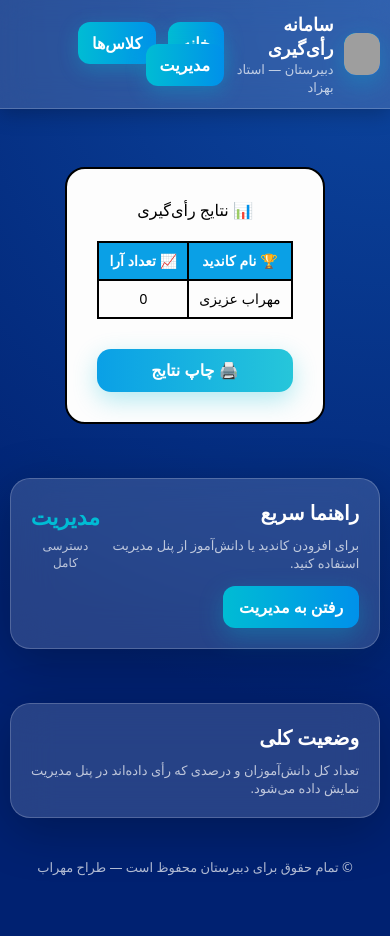
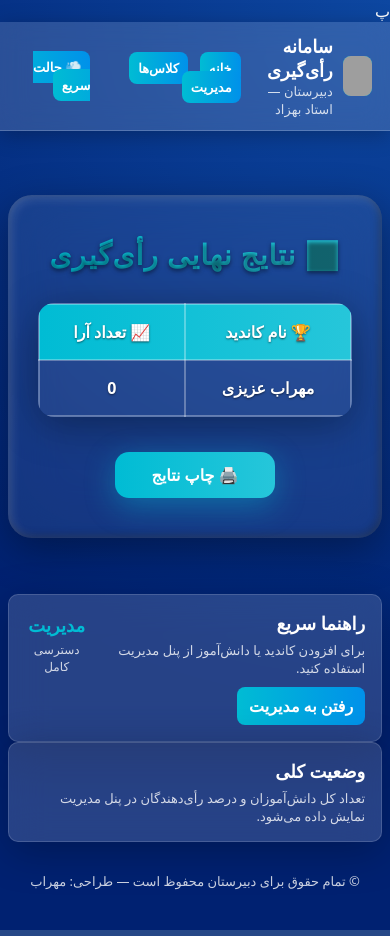
Before and after one commit to mehrab138787/shora, a Flask app: page /admin/print_results in a window 390 px wide. Run offline with Flask 3, Linux system fonts and the light colour scheme; data comes from the database, SQL or seed files in the repository; both versions use the stored data as it was after the commit; data that the repository does not hold is empty; some web fonts are replaced; grey boxes are pictures that could not be loaded.

Commit message:
Update UI: 3D interactive mobile cards

```diff
--- a/app.py
+++ b/app.py
@@ -1,4 +1,4 @@
-from flask import Flask, render_template, request, redirect, url_for, flash
+from flask import Flask, render_template, request, redirect, url_for, flash, session
 import sqlite3
 import os
 
@@ -155,22 +155,32 @@ def init_db():
     conn.commit()
     conn.close()
 
+# 🟢 --- سیستم انتخاب تم --- 🟢
+@app.route("/set_theme/<mode>")
+def set_theme(mode):
+    if mode in ["glass", "fast"]:
+        session["theme"] = mode
+    return redirect(request.referrer or url_for("home"))
+
 # روت‌ها
 @app.route("/")
 def home():
-    return render_template("home.html")
+    theme = session.get("theme", "glass")
+    return render_template("home.html", theme=theme)
 
 @app.route("/classes")
 def select_class():
+    theme = session.get("theme", "glass")
     conn = connect_db()
     cur = conn.cursor()
     cur.execute("SELECT id, name FROM classes ORDER BY name")
     classes = cur.fetchall()
     conn.close()
-    return render_template("select_class.html", classes=classes)
+    return render_template("select_class.html", classes=classes, theme=theme)
 
 @app.route("/class/<int:class_id>")
 def students_list(class_id):
+    theme = session.get("theme", "glass")
     search = request.args.get("search", "").strip()
     conn = connect_db()
     cur = conn.cursor()
@@ -191,10 +201,12 @@ def students_list(class_id):
                            students=students,
                            class_id=class_id,
                            class_name=class_name,
-                           search=search)
+                           search=search,
+                           theme=theme)
 
 @app.route("/vote/<int:class_id>/<int:student_id>", methods=["GET","POST"])
 def vote(class_id, student_id):
+    theme = session.get("theme", "glass")
     conn = connect_db()
     cur = conn.cursor()
     cur.execute("SELECT id, name, voted FROM students WHERE id=? AND class_id=?", (student_id, class_id))
@@ -215,7 +227,7 @@ def vote(class_id, student_id):
             cur.execute("SELECT id, name FROM candidates ORDER BY name")
             candidates = cur.fetchall()
             conn.close()
-            return render_template("vote.html", student=student, candidates=candidates, class_id=class_id)
+            return render_template("vote.html", student=student, candidates=candidates, class_id=class_id, theme=theme)
 
         for cid in candidate_ids:
             cur.execute("INSERT INTO votes(student_id, candidate_id) VALUES(?,?)", (student_id, cid))
@@ -229,10 +241,11 @@ def vote(class_id, student_id):
     cur.execute("SELECT id, name FROM candidates ORDER BY name")
     candidates = cur.fetchall()
     conn.close()
-    return render_template("vote.html", student=student, candidates=candidates, class_id=class_id)
+    return render_template("vote.html", student=student, candidates=candidates, class_id=class_id, theme=theme)
 
 @app.route("/admin")
 def admin_panel():
+    theme = session.get("theme", "glass")
     conn = connect_db()
     cur = conn.cursor()
     cur.execute("SELECT id, name FROM candidates ORDER BY name")
@@ -251,10 +264,11 @@ def admin_panel():
     voted_students = cur.fetchone()[0]
     conn.close()
     return render_template("admin_panel.html", candidates=candidates, results=results,
-                           total_students=total_students, voted_students=voted_students)
+                           total_students=total_students, voted_students=voted_students, theme=theme)
 
 @app.route("/admin/print_results")
 def print_results():
+    theme = session.get("theme", "glass")
     conn = connect_db()
     cur = conn.cursor()
     cur.execute("""
@@ -266,10 +280,11 @@ def print_results():
     """)
     results = cur.fetchall()
     conn.close()
-    return render_template("print_results.html", results=results)
+    return render_template("print_results.html", results=results, theme=theme)
 
 @app.route("/admin/add_candidate", methods=["GET","POST"])
 def add_candidate():
+    theme = session.get("theme", "glass")
     if request.method == "POST":
         name = request.form.get("name", "").strip()
         if not name:
@@ -285,7 +300,7 @@ def add_candidate():
             flash("کاندیدی با این نام وجود دارد.", "warning")
         conn.close()
         return redirect(url_for("admin_panel"))
-    return render_template("add_candidate.html")
+    return render_template("add_candidate.html", theme=theme)
 
 @app.route("/admin/delete_candidate/<int:candidate_id>", methods=["POST"])
 def delete_candidate(candidate_id):
@@ -302,6 +317,7 @@ def delete_candidate(candidate_id):
 
 @app.route("/admin/add_student/<int:class_id>", methods=["GET","POST"])
 def add_student(class_id):
+    theme = session.get("theme", "glass")
     if request.method == "POST":
         name = request.form.get("name", "").strip()
         if not name:
@@ -317,7 +333,7 @@ def add_student(class_id):
             flash("این دانش‌آموز قبلاً در این کلاس ثبت شده است.", "warning")
         conn.close()
         return redirect(url_for("students_list", class_id=class_id))
-    return render_template("add_student.html", class_id=class_id)
+    return render_template("add_student.html", class_id=class_id, theme=theme)
 
 @app.route("/admin/reset_votes", methods=["POST"])
 def reset_votes():
--- a/templates/base.html
+++ b/templates/base.html
@@ -6,7 +6,6 @@
     <title>{% block title %}سامانه رأی‌گیری{% endblock %}</title>
 
     <style>
-        /* ===== فونت و تنظیمات پایه ===== */
         @import url('https://cdn.jsdelivr.net/gh/rastikerdar/vazirmatn@v34.1.0/dist/font-face.css');
 
         :root {
@@ -16,36 +15,68 @@
             --accent: #00bcd4;
             --accent-hover: #26c6da;
             --white: #ffffff;
-            --muted: rgba(255,255,255,0.7);
-            --shadow-light: rgba(255,255,255,0.1);
+            --muted: rgba(255,255,255,0.8);
         }
 
-        * { box-sizing: border-box; margin:0; padding:0; }
-        body {
-            font-family: Vazirmatn, system-ui, -apple-system, "Segoe UI", Roboto, "Helvetica Neue", Arial;
+        * { box-sizing: border-box; margin:0; padding:0; font-family: Vazirmatn, system-ui, -apple-system, "Segoe UI", Roboto, Arial; }
+
+        /* ========== حالت شیشه‌ای ========== */
+        body.theme-glass {
             background: radial-gradient(circle at top right, var(--bg-start), var(--bg-end) 70%);
             color: var(--white);
             -webkit-font-smoothing: antialiased;
-            -moz-osx-font-smoothing: grayscale;
-            overflow-x: hidden;
             min-height: 100vh;
+        }
+
+        body.theme-glass .card {
+            background: var(--card-glass);
+            backdrop-filter: blur(18px);
+            box-shadow: 0 10px 40px rgba(0,0,0,0.25);
+            border: 1px solid rgba(255,255,255,0.15);
+            transition: all 0.4s ease;
+        }
+
+        body.theme-glass header.appbar {
+            background: var(--card-glass);
+            backdrop-filter: blur(14px);
+            border-bottom: 1px solid rgba(255,255,255,0.2);
+            box-shadow: 0 4px 20px rgba(0,0,0,0.25);
+        }
+
+        /* ========== حالت سریع ========== */
+        body.theme-fast {
+            background: #0a0a0a;
+            color: #ffffff;
+            min-height: 100vh;
+        }
+
+        body.theme-fast header.appbar {
+            background: #111;
+            box-shadow: none;
+        }
+
+        body.theme-fast .card {
+            background: #1a1a1a;
+            border: 1px solid #333;
+            box-shadow: none;
+            backdrop-filter: none;
+        }
+
+        body.theme-fast * {
+            animation: none !important;
+            transition: none !important;
         }
 
         /* ===== هدر ===== */
         header.appbar {
             width: 100%;
-            background: var(--card-glass);
-            backdrop-filter: blur(15px);
-            padding: 16px 24px;
+            padding: 12px 18px;
             display: flex;
             justify-content: space-between;
             align-items: center;
             position: sticky;
             top: 0;
-            z-index: 30;
-            border-bottom: 1px solid rgba(255,255,255,0.2);
-            box-shadow: 0 4px 20px rgba(0,0,0,0.25);
-            animation: fadeInDown 1s ease forwards;
+            z-index: 10;
         }
 
         .brand {
@@ -54,26 +85,14 @@
             align-items: center;
         }
 
-        /* قاب لوگو، حالا با پرچم ایران */
         .logo {
-            width: 48px;
-            height: 48px;
-            border-radius: 12px;
-            background: linear-gradient(135deg, var(--accent), #2979ff);
-            display: flex;
-            align-items: center;
-            justify-content: center;
-            box-shadow: 0 8px 25px rgba(0,188,212,0.3);
+            width: 40px;
+            height: 40px;
+            border-radius: 8px;
+            background: var(--accent);
             overflow: hidden;
         }
-
-        /* پرچم داخل لوگو */
-        .logo img {
-            width: 100%;
-            height: 100%;
-            object-fit: cover;
-            border-radius: 12px;
-        }
+        .logo img { width: 100%; height: 100%; object-fit: cover; }
 
         .brand h1 { font-size: 18px; margin: 0; }
         .brand p { font-size: 13px; color: var(--muted); margin: 0; }
@@ -82,116 +101,86 @@
             text-decoration: none;
             color: var(--white);
             background: linear-gradient(90deg, var(--accent), #0091ea);
-            padding: 10px 14px;
-            border-radius: 12px;
+            padding: 8px 12px;
+            border-radius: 8px;
             font-weight: 600;
-            box-shadow: 0 6px 20px rgba(0,188,212,0.3);
-            transition: all 0.3s ease;
+            font-size: 14px;
             margin-left: 8px;
         }
-        .nav-actions a:hover {
-            transform: translateY(-3px);
-            box-shadow: 0 10px 30px rgba(0,188,212,0.5);
+
+        /* ===== دکمه تغییر تم ===== */
+        .theme-switch a {
+            text-decoration: none;
+            color: #fff;
+            background: linear-gradient(90deg, var(--accent), #0091ea);
+            padding: 7px 10px;
+            border-radius: 8px;
+            font-weight: 600;
+            font-size: 13px;
         }
 
-        /* ===== کانتینر اصلی ===== */
         .wrap {
-            width: 95%;
-            max-width: 1150px;
-            margin: 28px auto;
+            width: 96%;
+            max-width: 1000px;
+            margin: 24px auto;
             display: grid;
             grid-template-columns: 1fr;
-            gap: 24px;
-        }
-
-        main, aside {
-            display: flex;
-            flex-direction: column;
-            gap: 20px;
+            gap: 16px;
         }
 
         .card {
-            background: var(--card-glass);
-            backdrop-filter: blur(20px);
-            border-radius: 20px;
-            padding: 20px;
-            box-shadow: 0 10px 40px rgba(0,0,0,0.25);
-            border: 1px solid rgba(255,255,255,0.2);
-            animation: fadeInUp 1s ease forwards;
+            border-radius: 10px;
+            padding: 16px;
         }
 
-        .h-main { font-size: 20px; margin-bottom: 10px; font-weight: 700; }
+        .h-main { font-size: 18px; margin-bottom: 6px; font-weight: 700; }
         .muted { color: var(--muted); font-size: 13px; }
 
         .btn {
             display: inline-block;
-            padding: 10px 16px;
-            border-radius: 12px;
+            padding: 8px 12px;
+            border-radius: 8px;
             font-weight: 700;
             cursor: pointer;
             border: none;
             text-decoration: none;
-            transition: all 0.3s ease;
-        }
-        .btn-primary {
+            color: var(--white);
             background: linear-gradient(90deg, var(--accent), #0091ea);
-            color: var(--white);
-            box-shadow: 0 8px 25px rgba(0,188,212,0.3);
-        }
-        .btn-primary:hover {
-            background: linear-gradient(90deg, var(--accent-hover), #00b0ff);
-            transform: translateY(-3px);
-            box-shadow: 0 10px 35px rgba(0,188,212,0.5);
-        }
-
-        .btn-ghost {
-            background: transparent;
-            border: 2px solid var(--accent);
-            color: var(--accent);
-        }
-        .btn-ghost:hover {
-            background: var(--accent);
-            color: var(--white);
-            transform: translateY(-3px);
-            box-shadow: 0 8px 25px rgba(0,188,212,0.3);
+            margin-top: 10px;
         }
 
         .flash {
-            padding: 12px 16px;
-            border-radius: 12px;
+            padding: 10px 12px;
+            border-radius: 8px;
             font-weight: 700;
-            margin-bottom: 12px;
+            margin-bottom: 10px;
             color: var(--white);
+            font-size: 14px;
         }
-        .flash.success { background: linear-gradient(90deg,#1dd1a1,#10b981); }
-        .flash.error { background: linear-gradient(90deg,#f97373,#ef4444); }
-        .flash.warning { background: linear-gradient(90deg,#f59e0b,#f97316); }
+        .flash.success { background: #16a34a; }
+        .flash.error { background: #dc2626; }
+        .flash.warning { background: #d97706; }
 
         footer.site-foot {
             text-align: center;
             color: var(--muted);
             font-size: 13px;
-            margin: 40px 0 60px 0;
+            margin: 30px 0 40px 0;
         }
 
-        @keyframes fadeInUp { from { opacity:0; transform: translateY(30px); } to { opacity:1; transform: translateY(0); } }
-        @keyframes fadeInDown { from { opacity:0; transform: translateY(-30px); } to { opacity:1; transform: translateY(0); } }
-
-        @media (min-width:900px){
-            .wrap{ grid-template-columns: 1fr 360px; }
-        }
-        @media (max-width:420px){
-            header.appbar { padding:12px 10px; }
-            .logo { width:42px; height:42px; }
+        @media (min-width: 900px) {
+            .wrap { grid-template-columns: 1fr 320px; }
         }
 
+        @media (max-width: 768px) {
+            .nav-actions a, .theme-switch a { font-size: 13px; padding: 7px 9px; }
+        }
     </style>
 </head>
-<body>
+<body class="{{ 'theme-glass' if theme == 'glass' else 'theme-fast' }}">
 
 <header class="appbar">
     <div class="brand">
-        <!-- پرچم ایران جای لوگو -->
         <div class="logo">
             <img src="https://upload.wikimedia.org/wikipedia/commons/c/ca/Flag_of_Iran.svg" alt="Iran Flag">
         </div>
@@ -201,10 +190,20 @@
         </div>
     </div>
 
-    <div class="nav-actions">
-        <a href="{{ url_for('home') }}">خانه</a>
-        <a href="{{ url_for('select_class') }}">کلاس‌ها</a>
-        <a href="{{ url_for('admin_panel') }}">مدیریت</a>
+    <div style="display:flex; align-items:center; gap:10px;">
+        <div class="nav-actions">
+            <a href="{{ url_for('home') }}">خانه</a>
+            <a href="{{ url_for('select_class') }}">کلاس‌ها</a>
+            <a href="{{ url_for('admin_panel') }}">مدیریت</a>
+        </div>
+
+        <div class="theme-switch">
+            {% if theme == 'glass' %}
+                <a href="{{ url_for('set_theme', mode='fast') }}">💨 حالت سریع</a>
+            {% else %}
+                <a href="{{ url_for('set_theme', mode='glass') }}">✨ حالت شیشه‌ای</a>
+            {% endif %}
+        </div>
     </div>
 </header>
 
@@ -228,26 +227,22 @@
                     <div class="muted" style="margin-top:6px;">برای افزودن کاندید یا دانش‌آموز از پنل مدیریت استفاده کنید.</div>
                 </div>
                 <div style="text-align:center;">
-                    <div style="font-weight:800; font-size:22px; color:var(--accent);">مدیریت</div>
-                    <div class="muted" style="font-size:12px; margin-top:6px;">دسترسی کامل</div>
+                    <div style="font-weight:800; font-size:18px; color:var(--accent);">مدیریت</div>
+                    <div class="muted" style="font-size:12px; margin-top:4px;">دسترسی کامل</div>
                 </div>
             </div>
-            <div style="margin-top:14px;">
-                <a class="btn btn-primary" href="{{ url_for('admin_panel') }}">رفتن به مدیریت</a>
-            </div>
+            <a class="btn" href="{{ url_for('admin_panel') }}">رفتن به مدیریت</a>
         </div>
-
-        <div style="height:14px"></div>
 
         <div class="card">
             <div class="h-main">وضعیت کلی</div>
-            <div class="muted" style="margin-top:8px;">تعداد کل دانش‌آموزان و درصدی که رأی داده‌اند در پنل مدیریت نمایش داده می‌شود.</div>
+            <div class="muted">تعداد کل دانش‌آموزان و درصد رأی‌دهندگان در پنل مدیریت نمایش داده می‌شود.</div>
         </div>
     </aside>
 </div>
 
 <footer class="site-foot">
-    © تمام حقوق برای دبیرستان محفوظ است — طراح مهراب
+    © تمام حقوق برای دبیرستان محفوظ است — طراحی: مهراب
 </footer>
 
 </body>
--- a/templates/print_results.html
+++ b/templates/print_results.html
@@ -1,12 +1,12 @@
-{% extends "base.html" %}
+پ{% extends "base.html" %}
 {% block title %}نتایج رأی‌گیری{% endblock %}
 
 {% block content %}
-<div class="card print-card" style="max-width:800px; margin:30px auto; padding:30px;">
-    <div class="hero-title" style="text-align:center; margin-bottom:20px;">📊 نتایج رأی‌گیری</div>
+<div class="results-card">
+    <h1 class="results-title">📊 نتایج نهایی رأی‌گیری</h1>
 
     {% if results %}
-    <div style="overflow-x:auto;">
+    <div class="table-wrapper">
         <table class="results-table">
             <thead>
                 <tr>
@@ -25,122 +25,134 @@
         </table>
     </div>
 
-    <div style="text-align:center; margin-top:30px;">
-        <button onclick="window.print();" class="btn btn-primary btn-print">🖨️ چاپ نتایج</button>
+    <div class="actions">
+        <button onclick="window.print();" class="btn-print">🖨️ چاپ نتایج</button>
     </div>
-
     {% else %}
-    <p class="muted" style="text-align:center; margin-top:20px;">هنوز رأیی ثبت نشده است.</p>
+    <p class="no-vote">هنوز رأیی ثبت نشده است.</p>
     {% endif %}
 </div>
 
 <style>
-/* کارت اصلی */
-.card {
-    border-radius: 20px;
-    background: rgba(255,255,255,0.15);
-    backdrop-filter: blur(20px);
-    border:1px solid rgba(255,255,255,0.2);
-    box-shadow: 0 12px 50px rgba(0,0,0,0.25);
-    transition: all 0.3s ease;
+/* کارت نتایج */
+.results-card {
+    max-width: 850px;
+    margin: 40px auto;
+    padding: 40px 30px;
+    background: rgba(255,255,255,0.08);
+    border-radius: 24px;
+    backdrop-filter: blur(25px);
+    box-shadow:
+        inset 2px 2px 12px rgba(255,255,255,0.2),
+        inset -2px -2px 8px rgba(0,0,0,0.4),
+        0 12px 40px rgba(0,0,0,0.35);
     color: #fff;
+    text-align: center;
 }
 
-/* کارت مخصوص چاپ */
-.print-card {
-    background: #fdfdfd;
-    border: 2px solid #000;
-    box-shadow: none;
-    color: #000;
+/* عنوان */
+.results-title {
+    font-size: 28px;
+    font-weight: 900;
+    letter-spacing: 1px;
+    margin-bottom: 30px;
+    background: linear-gradient(90deg, #00bcd4, #26c6da);
+    -webkit-background-clip: text;
+    -webkit-text-fill-color: transparent;
+    text-shadow: 0 2px 4px rgba(0,0,0,0.5);
 }
 
 /* جدول */
+.table-wrapper {
+    overflow-x:auto;
+    border-radius: 16px;
+    box-shadow: 0 8px 40px rgba(0,0,0,0.35);
+}
+
 .results-table {
     width:100%;
     border-collapse: collapse;
     font-family: Vazirmatn, sans-serif;
-    color: inherit;
 }
 
 .results-table th, .results-table td {
-    padding:14px 12px;
-    border: 2px solid #000;
-    font-size:16px;
-    text-align:center;
+    padding: 16px;
+    border: 2px solid rgba(255,255,255,0.3);
+    font-size: 16px;
+    text-align: center;
+    font-weight: 600;
+    color: #fff;
+    text-shadow: 0 1px 2px rgba(0,0,0,0.5);
 }
 
-.results-table thead {
-    background-color: #0aa0e6;
-    color: #fff;
-    font-weight:700;
+.results-table thead tr {
+    background: linear-gradient(90deg, #00bcd4, #26c6da);
+    font-size: 18px;
+    font-weight: 700;
 }
 
 .results-table tbody tr {
-    background: rgba(255,255,255,0.1);
-    transition: background 0.2s;
+    background: rgba(255,255,255,0.05);
+    transition: all 0.25s ease;
+    cursor: default;
 }
 
 .results-table tbody tr:hover {
-    background: rgba(10,160,230,0.8); /* hover پررنگ و واضح */
-    color: #fff; /* متن روی hover سفید و کاملاً مشخص */
+    background: rgba(38,198,218,0.25);
+    transform: scale(1.01);
 }
 
 /* دکمه چاپ */
 .btn-print {
-    background: linear-gradient(90deg, #0aa0e6, #26c6da);
-    color: #fff;
+    margin-top: 35px;
+    background: linear-gradient(90deg, #00bcd4, #26c6da);
     border-radius: 14px;
-    padding:12px 30px;
+    padding:12px 36px;
     font-weight:700;
     font-size:16px;
+    color:#fff;
+    border:none;
     cursor:pointer;
-    transition: all 0.2s;
+    box-shadow: 0 8px 30px rgba(0,188,212,0.4);
 }
 .btn-print:hover {
-    background: linear-gradient(90deg,#26c6da,#00b0ff);
     transform: translateY(-2px);
-    box-shadow: 0 10px 30px rgba(10,160,230,0.3);
+    box-shadow: 0 12px 40px rgba(38,198,218,0.5);
 }
 
-/* واکنش‌گرا */
-@media(max-width:600px){
-    .card { padding:20px; }
-    .results-table th, .results-table td { padding:10px; font-size:14px; }
-    .btn-print { width:100%; padding:12px 0; }
+/* بدون رأی */
+.no-vote {
+    font-size: 16px;
+    color: #ccc;
+    padding: 30px 0;
 }
 
-/* استایل چاپ حرفه‌ای */
+/* چاپ فقط جدول، بقیه مخفی */
 @media print {
-    body {
+    body * { visibility: hidden; }
+    .results-card, .results-card * { visibility: visible; }
+    .results-card {
+        position: absolute;
+        left: 0; top: 0;
+        width: 100%;
+        margin: 0;
+        padding: 20px;
         background: #fff !important;
         color: #000 !important;
-    }
-    .card {
-        background: #fff !important;
-        border: 2px solid #000 !important;
         box-shadow: none !important;
-        backdrop-filter: none !important;
-        padding:20px !important;
-    }
-    .results-table {
-        border: 2px solid #000 !important;
+        border: 2px solid #000;
     }
     .results-table th, .results-table td {
         border: 2px solid #000 !important;
         color: #000 !important;
         font-size:16px !important;
+        text-shadow: none !important;
     }
-    .results-table thead {
+    .results-table thead tr {
         background: #000 !important;
         color: #fff !important;
     }
-    .results-table tbody tr:hover {
-        background: #ddd !important;
-        color: #000 !important;
-    }
-    .btn-print {
-        display: none !important;
-    }
+    .btn-print { display:none !important; }
 }
 </style>
 {% endblock %}
```
Also changed, not shown: templates/home.html (+21 -62 lines), templates/students_list.html (+61 -21 lines), database.db.
